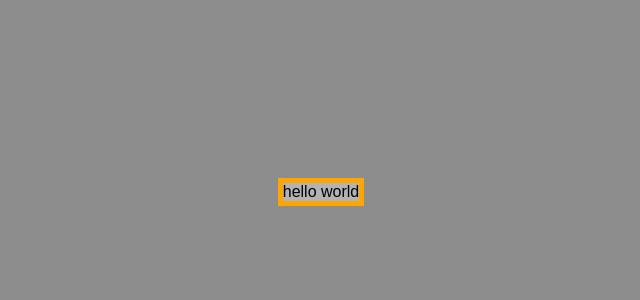
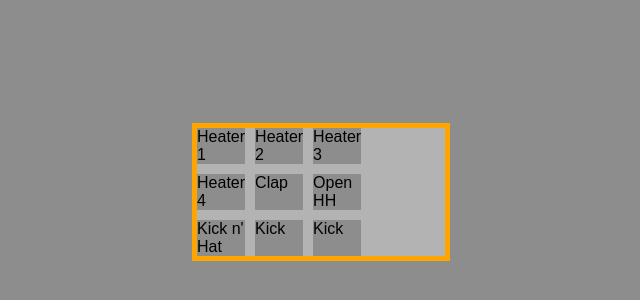
Before and after one commit to Yavanha/react-drum-machine, a React (Create React App) app: page / in a window 1280 px wide. Shown: the part 208-508 px from the top of the page, without its empty margins (319-959 px from the left). Built offline with nearby package versions, Linux system fonts and the light colour scheme.

Commit message:
feat: initialize pads and pads item

```diff
--- a/src/App.js
+++ b/src/App.js
@@ -8,7 +8,7 @@ export default class App extends React.Component {
 
   render() {
     return(
-      <main class="main-container">
+      <main className="main-container">
         <DrumMachine />
       </main>
     )
--- a/src/Components/DrumMachine/DrumMachine.css
+++ b/src/Components/DrumMachine/DrumMachine.css
@@ -3,3 +3,7 @@
     display: flex;
     outline: .5rem solid orange;
 }
+
+.drum-machine > * {
+    flex: 0 0 50%
+}
--- a/src/Components/DrumMachine/DrumMachine.js
+++ b/src/Components/DrumMachine/DrumMachine.js
@@ -1,12 +1,13 @@
 import "./DrumMachine.css"
 import React from "react"
+import Pads from "../Pads/Pads"
 
 export default class DrumMachine extends React.Component {
 
     constructor(props) {
         super(props)
         this.state = {
-            isOn : true,
+            isOn: true,
             volumne: 0.3,
             pads: [
                 {
@@ -60,8 +61,8 @@ export default class DrumMachine extends React.Component {
 
     render() {
         return (<div className="drum-machine">
-        hello world
-    </div>)
+            <Pads pads={this.state.pads}/>
+        </div>)
     }
 
 }
--- /dev/null
+++ b/src/Components/Pads/PadItem/PadItem.css
@@ -0,0 +1,3 @@
+.pad-item {
+    background-color: var(--dark-ligh-grey);
+}
--- /dev/null
+++ b/src/Components/Pads/PadItem/PadItem.js
@@ -0,0 +1,14 @@
+import "./PadItem.css"
+
+import React from "react";
+
+export default class PadItem extends React.PureComponent {
+
+    render() {
+        return (
+            <div className="pad-item">
+                {this.props.name}
+            </div>
+        )
+    }
+}
--- /dev/null
+++ b/src/Components/Pads/Pads.css
@@ -0,0 +1,5 @@
+.pads {
+    display: grid;
+    grid-template-columns: repeat(3, 1fr);
+    gap: 1rem;
+}
--- /dev/null
+++ b/src/Components/Pads/Pads.js
@@ -0,0 +1,30 @@
+import "./Pads.css"
+
+import React from "react";
+import PadItem from "./PadItem/PadItem";
+
+
+export default class Pads extends React.Component {
+
+    constructor(props) {
+        super(props);
+        this.renderPads();
+    }
+
+
+    renderPads() {
+        const pads = this.props.pads;
+        this.padsElement = pads.map((pad, index) => <PadItem key={index} name={pad.name} />)
+        console.log(this.padsElement)
+
+    }
+
+    render() {
+        return (
+            <div className="pads">
+                {this.padsElement}
+            </div>
+        )
+    }
+
+}
```
